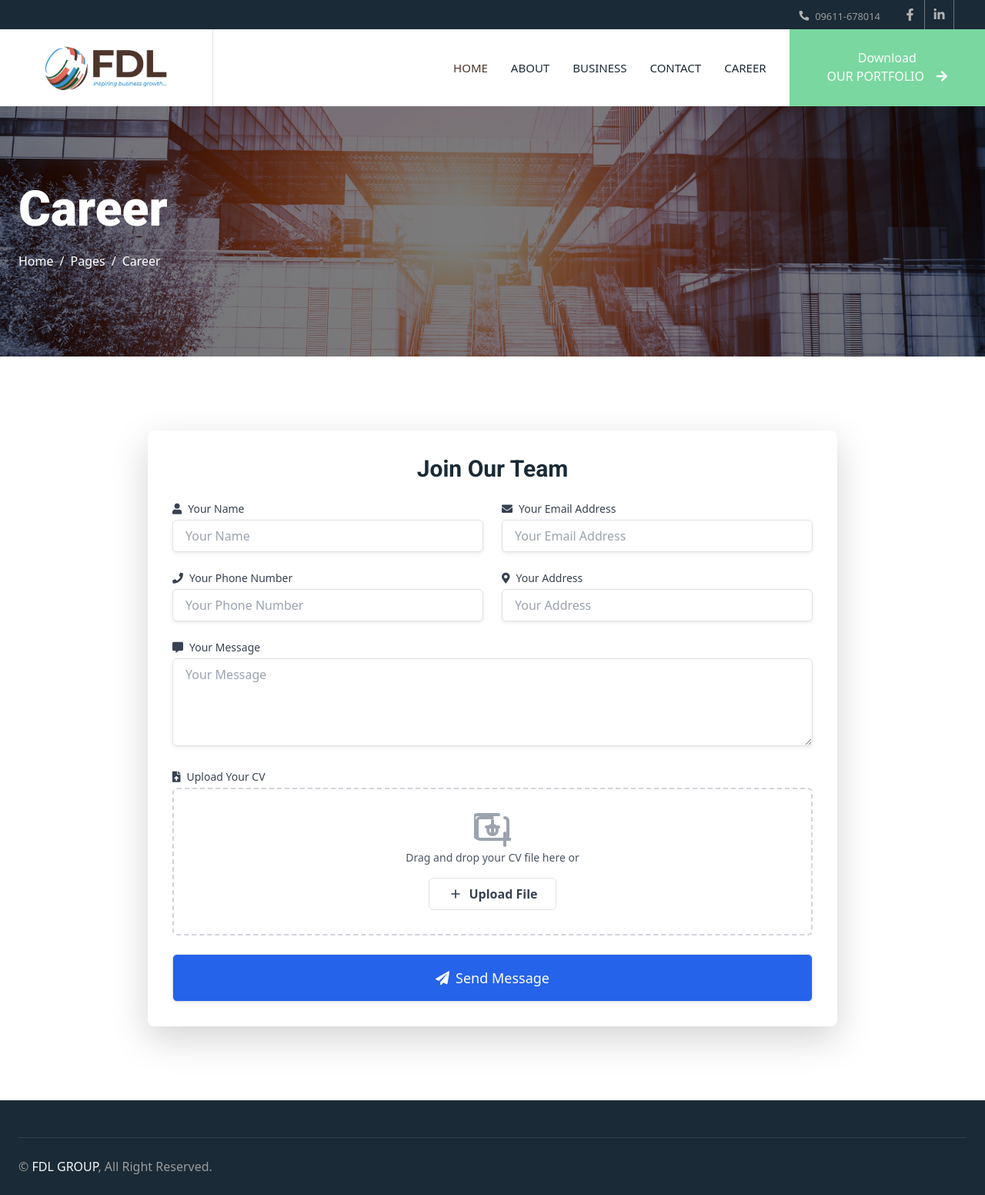
After one commit to NihalSWE/FDL-A-joint-Website-of-some-websites-, a Django app: page /career/ in a window 1280 px wide. The commit adds this page. Shown: the whole page at 77% size. Run offline with Django 4.2, Linux system fonts and the light colour scheme; data comes from the database, SQL or seed files in the repository; both versions use the stored data as it was after the commit; some libraries are stand-ins or nearby versions.

Commit message:
Create Carer page,career form & connect it with database

```diff
--- a/products/models.py
+++ b/products/models.py
@@ -1,4 +1,5 @@
 from django.db import models
+from django.utils import timezone
 
 class Portfolio(models.Model):
     file = models.FileField(upload_to='portfolios/')
@@ -24,3 +25,22 @@ class BusinessStrength(models.Model):
 
     def __str__(self):
         return self.title
+
+
+class CareerApplication(models.Model):
+    name = models.CharField(max_length=255)
+    email = models.EmailField(max_length=50)
+    number = models.CharField(max_length=15)
+    address = models.CharField(max_length=255)
+    message = models.TextField()
+    cv = models.FileField(upload_to='cvs/')
+    submitted_at = models.DateTimeField(default=timezone.now)
+
+    def __str__(self):
+        return self.name
+
+class Career_HeaderImage(models.Model):
+    image = models.ImageField(upload_to='header_images/')
+
+    def __str__(self):
+        return f"Career_HeaderImage {self.id}"
--- a/products/templates/products/base.html
+++ b/products/templates/products/base.html
@@ -98,7 +98,7 @@
             <a href="{% url 'about' %}" class="nav-item nav-link">About</a>
             <a href="{% url 'service' %}" class="nav-item nav-link">Business</a>
             <a href="contact.html" class="nav-item nav-link">Contact</a>
-            <a href="#" class="nav-item nav-link">CAREER</a>
+            <a href="{% url 'career' %}" class="nav-item nav-link">CAREER</a>
         </div>
         {% if portfolio %}
             <a href="{{ portfolio.file.url }}" class="btn btn-primary rounded-0 py-4 px-lg-5 d-none d-lg-block">Download<br>OUR PORTFOLIO<i class="fa fa-arrow-right ms-3"></i></a>
--- /dev/null
+++ b/products/templates/products/career.html
@@ -0,0 +1,132 @@
+{% extends "products/base.html" %}
+{% load static %}
+
+{% block title %}
+Career
+{% endblock %}
+
+{% block body %}
+
+<!-- Tailwind CSS CDN -->
+<link href="https://cdn.jsdelivr.net/npm/tailwindcss@2.2.19/dist/tailwind.min.css" rel="stylesheet">
+
+<!-- FontAwesome CDN for icons -->
+<link href="https://cdnjs.cloudflare.com/ajax/libs/font-awesome/5.15.4/css/all.min.css" rel="stylesheet">
+
+    <!-- Page Header Start -->
+    <div class="container-fluid page-header py-5 mb-5">
+        <div class="container py-5">
+            <h1 class="display-3 text-white mb-3 animated slideInDown">Career</h1>
+            <nav aria-label="breadcrumb animated slideInDown">
+                <ol class="breadcrumb">
+                    <li class="breadcrumb-item"><a class="text-white" href="#">Home</a></li>
+                    <li class="breadcrumb-item"><a class="text-white" href="#">Pages</a></li>
+                    <li class="breadcrumb-item text-white active" aria-current="page">Career</li>
+                </ol>
+            </nav>
+        </div>
+    </div>
+    <!-- Page Header End -->
+
+<!-- Career Form Start -->
+<div class="container mx-auto px-4 py-12">
+    <div class="max-w-4xl mx-auto bg-white p-8 rounded-lg shadow-lg">
+        <h2 class="text-3xl font-semibold text-center mb-6">Join Our Team</h2>
+
+        {% if messages %}
+            <div class="mb-6">
+                {% for message in messages %}
+                    <div class="bg-green-100 border-l-4 border-green-500 text-green-700 p-4 mb-2" role="alert">
+                        {{ message }}
+                    </div>
+                {% endfor %}
+            </div>
+        {% endif %}
+
+        <form id="careerForm" action="{% url 'career' %}" method="post" enctype="multipart/form-data" class="space-y-6">
+            {% csrf_token %}
+            <div class="grid grid-cols-1 md:grid-cols-2 gap-6">
+                <div>
+                    <label for="name" class="block text-sm font-medium text-gray-700">
+                        <i class="fas fa-user mr-2"></i>Your Name
+                    </label>
+                    <div class="mt-1">
+                        <input type="text" id="name" name="name" class="w-full px-3 py-2 border border-gray-300 rounded-md shadow-sm focus:outline-none focus:ring-2 focus:ring-blue-500 focus:border-transparent" placeholder="Your Name" required>
+                    </div>
+                </div>
+                <div>
+                    <label for="email" class="block text-sm font-medium text-gray-700">
+                        <i class="fas fa-envelope mr-2"></i>Your Email Address
+                    </label>
+                    <div class="mt-1">
+                        <input type="email" id="email" name="email" class="w-full px-3 py-2 border border-gray-300 rounded-md shadow-sm focus:outline-none focus:ring-2 focus:ring-blue-500 focus:border-transparent" placeholder="Your Email Address" required>
+                    </div>
+                </div>
+                <div>
+                    <label for="number" class="block text-sm font-medium text-gray-700">
+                        <i class="fas fa-phone mr-2"></i>Your Phone Number
+                    </label>
+                    <div class="mt-1">
+                        <input type="text" id="number" name="number" class="w-full px-3 py-2 border border-gray-300 rounded-md shadow-sm focus:outline-none focus:ring-2 focus:ring-blue-500 focus:border-transparent" placeholder="Your Phone Number" required>
+                    </div>
+                </div>
+                <div>
+                    <label for="address" class="block text-sm font-medium text-gray-700">
+                        <i class="fas fa-map-marker-alt mr-2"></i>Your Address
+                    </label>
+                    <div class="mt-1">
+                        <input type="text" id="address" name="address" class="w-full px-3 py-2 border border-gray-300 rounded-md shadow-sm focus:outline-none focus:ring-2 focus:ring-blue-500 focus:border-transparent" placeholder="Your Address" required>
+                    </div>
+                </div>
+                <div class="md:col-span-2">
+                    <label for="message" class="block text-sm font-medium text-gray-700">
+                        <i class="fas fa-comment-alt mr-2"></i>Your Message
+                    </label>
+                    <div class="mt-1">
+                        <textarea id="message" name="message" rows="4" class="w-full px-3 py-2 border border-gray-300 rounded-md shadow-sm focus:outline-none focus:ring-2 focus:ring-blue-500 focus:border-transparent" placeholder="Your Message" required></textarea>
+                    </div>
+                </div>
+                <div class="md:col-span-2">
+                    <label for="cv" class="block text-sm font-medium text-gray-700">
+                        <i class="fas fa-file-upload mr-2"></i>Upload Your CV
+                    </label>
+                    <div class="mt-1">
+                        <div class="flex items-center justify-center w-full h-48 border-2 border-gray-300 border-dashed rounded-md">
+                            <div class="text-center" id="cvUploadArea">
+                                <svg class="w-12 h-12 mx-auto text-gray-400" fill="none" stroke="currentColor" viewBox="0 0 24 24" xmlns="http://www.w3.org/2000/svg"><path stroke-linecap="round" stroke-linejoin="round" stroke-width="2" d="M15 13a3 3 0 11-6 0 3 3 0 016 0zM8 3h8m-4 4v4m0 0v4m0-4h4m-4 0H8m12 4v4m0 0v4m0-4h4m-4 0H4a2 2 0 01-2-2V7a2 2 0 012-2h8m8 0a2 2 0 012 2v10a2 2 0 01-2 2h-4m-4 0H4a4 4 0 01-4-4V5a2 2 0 012-2h12"></path></svg>
+                                <p class="mt-1 text-sm text-gray-600">Drag and drop your CV file here or</p>
+                                <label for="cv" class="mt-3 cursor-pointer inline-flex items-center px-4 py-2 border border-gray-300 rounded-md font-semibold text-gray-700 bg-white hover:bg-gray-50 focus:outline-none focus:border-blue-500 focus:ring-2 focus:ring-offset-2 focus:ring-blue-500">
+                                    <svg class="w-5 h-5 mr-2" fill="none" stroke="currentColor" viewBox="0 0 24 24" xmlns="http://www.w3.org/2000/svg"><path stroke-linecap="round" stroke-linejoin="round" stroke-width="2" d="M12 6v6m0 0v6m0-6h6m-6 0H6"></path></svg>
+                                    <span>Upload File</span>
+                                    <input type="file" id="cv" name="cv" class="hidden" required>
+                                </label>
+                                <p id="cvFileName" class="mt-1 text-xs text-gray-500"></p>
+                            </div>
+                        </div>
+                    </div>
+                </div>
+            </div>
+            <div>
+                <button type="submit" class="w-full py-3 px-4 border border-transparent text-lg font-medium rounded-md shadow-sm text-white bg-blue-600 hover:bg-blue-700 focus:outline-none focus:ring-2 focus:ring-offset-2 focus:ring-blue-500">
+                    <i class="fas fa-paper-plane mr-2"></i>Send Message
+                </button>
+            </div>
+        </form>
+    </div>
+</div>
+<!-- Career Form End -->
+
+<!-- JavaScript to show selected file name -->
+<script>
+    document.getElementById('cv').addEventListener('change', function() {
+        const fileInput = document.getElementById('cv');
+        const fileName = document.getElementById('cvFileName');
+        if (fileInput.files.length > 0) {
+            fileName.textContent = 'Selected file: ' + fileInput.files[0].name;
+        } else {
+            fileName.textContent = '';
+        }
+    });
+</script>
+
+{% endblock %}
--- a/products/urls.py
+++ b/products/urls.py
@@ -6,6 +6,7 @@ urlpatterns = [
     path('', views.home, name="home"),
     path('about/', views.about, name="about"),
     path('service/', views.service, name="service"),
+    path('career/', views.career, name="career"),
 
 
 ]
--- a/products/views.py
+++ b/products/views.py
@@ -1,5 +1,7 @@
-from django.shortcuts import render
-from .models import Portfolio,CarouselItem,BusinessStrength
+from django.shortcuts import render, redirect
+
+from django.contrib import messages
+from .models import Portfolio,CarouselItem,BusinessStrength,CareerApplication,Career_HeaderImage
 # Create your views here.
 def base(request):
     return render(request, 'products/base.html')
@@ -30,3 +32,42 @@ def service(request):
     }
 
     return render(request,'products/service.html',context)
+
+
+
+def career(request):
+    header_image = Career_HeaderImage.objects.first()  # Retrieve header image
+
+    context = {
+        'header_image': header_image,
+    }
+
+    if request.method == 'POST':
+        name = request.POST.get('name')
+        email = request.POST.get('email')
+        number = request.POST.get('number')
+        address = request.POST.get('address')
+        message = request.POST.get('message')
+        cv = request.FILES.get('cv')
+
+        if name and email and number and address and message and cv:
+            # Save the career application
+            application = CareerApplication(
+                name=name,
+                email=email,
+                number=number,
+                address=address,
+                message=message,
+                cv=cv
+            )
+            application.save()
+
+            # Add success message
+            messages.success(request, 'Your application has been submitted successfully.')
+
+            return redirect('career')  # Redirect to the career page
+        else:
+            # Add error message if form is not valid
+            messages.error(request, 'Please fill out all fields.')
+
+    return render(request, 'products/career.html', context)
```
Also changed, not shown: media/cvs/Cloud_Cake.txt (added, +33 -0 lines), products/admin.py (+18 -1 lines), db.sqlite3, media/header_images/career.jpg (added), products/migrations/0004_career_headerimage_careerapplication.py (added).
